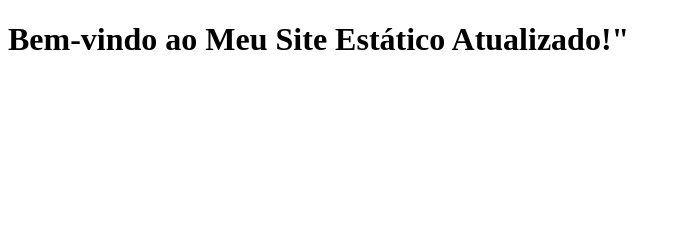
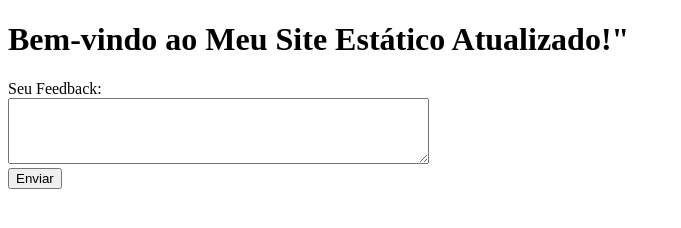
Before and after one commit to NaylaFernanda/index, a plain HTML site: page index.html in a window 1280 px wide. Shown: the whole page, without its empty margins (0-681 px from the left). Drawn offline with Linux system fonts and the light colour scheme.

Commit message:
Update index.html
adicionado um email

```diff
--- a/index.html
+++ b/index.html
@@ -7,5 +7,11 @@
 </head>
 <body>
     <h1>Bem-vindo ao Meu Site Estático Atualizado!"</h1>
+    <form action="https://formspree.io/f/{violetallusion19@gmail.com}" method="POST">
+    <label for="feedback">Seu Feedback:</label><br>
+    <textarea id="feedback" name="feedback" rows="4" cols="50"></textarea><br>
+    <button type="submit">Enviar</button>
+</form>
+
 </body>
 </html>
```
